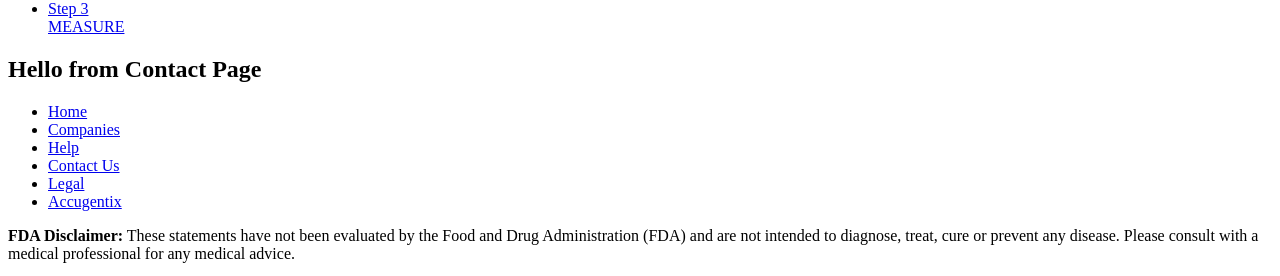
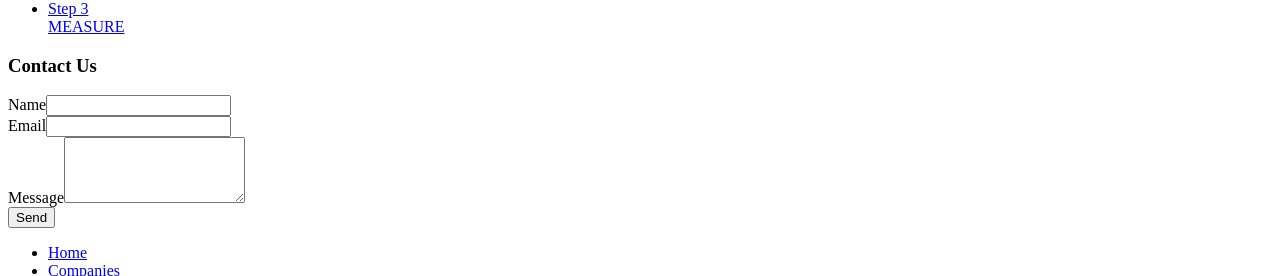
Before and after one commit to cbvargas5/Accu-Hemp, a React app: page /contact in a window 1280 px wide. Shown: the part 524-800 px from the top of the page. Built offline with nearby package versions, Linux system fonts and the light colour scheme; the HTML template or start-up script is replaced by a standard one.

Commit message:
added base styling for contact page

```diff
--- a/client/src/components/pages/ContactPage.jsx
+++ b/client/src/components/pages/ContactPage.jsx
@@ -1,9 +1,30 @@
 import React from 'react'
+
+import { Button } from 'react-bootstrap'
 
 export default function ContactPage() {
   return (
     <section>
-      <h2>Hello from Contact Page</h2>
+        <div className="mini-header">
+          <h1>Contact Us</h1>
+        </div>
+        <div className="form-wrapper">
+          <form className="contact-form">
+            <div className="name-field-wrapper">
+              <label for="form-name">Name</label>
+              <input type="text" name="form-name" id="form-name"/>
+            </div>
+            <div className="email-field-wrapper">
+              <label for="form-email">Email</label>
+              <input type="email" required="required" name="form-email" id="form-email"/>
+            </div>
+            <div className="message-field-wrapper">
+              <label for="form-message">Message</label>
+              <textarea name="form-message" id="form-message" rows="4"></textarea>
+            </div>
+            <Button type="submit">Send</Button>
+          </form>
+        </div>
     </section>
   )
 }
```
